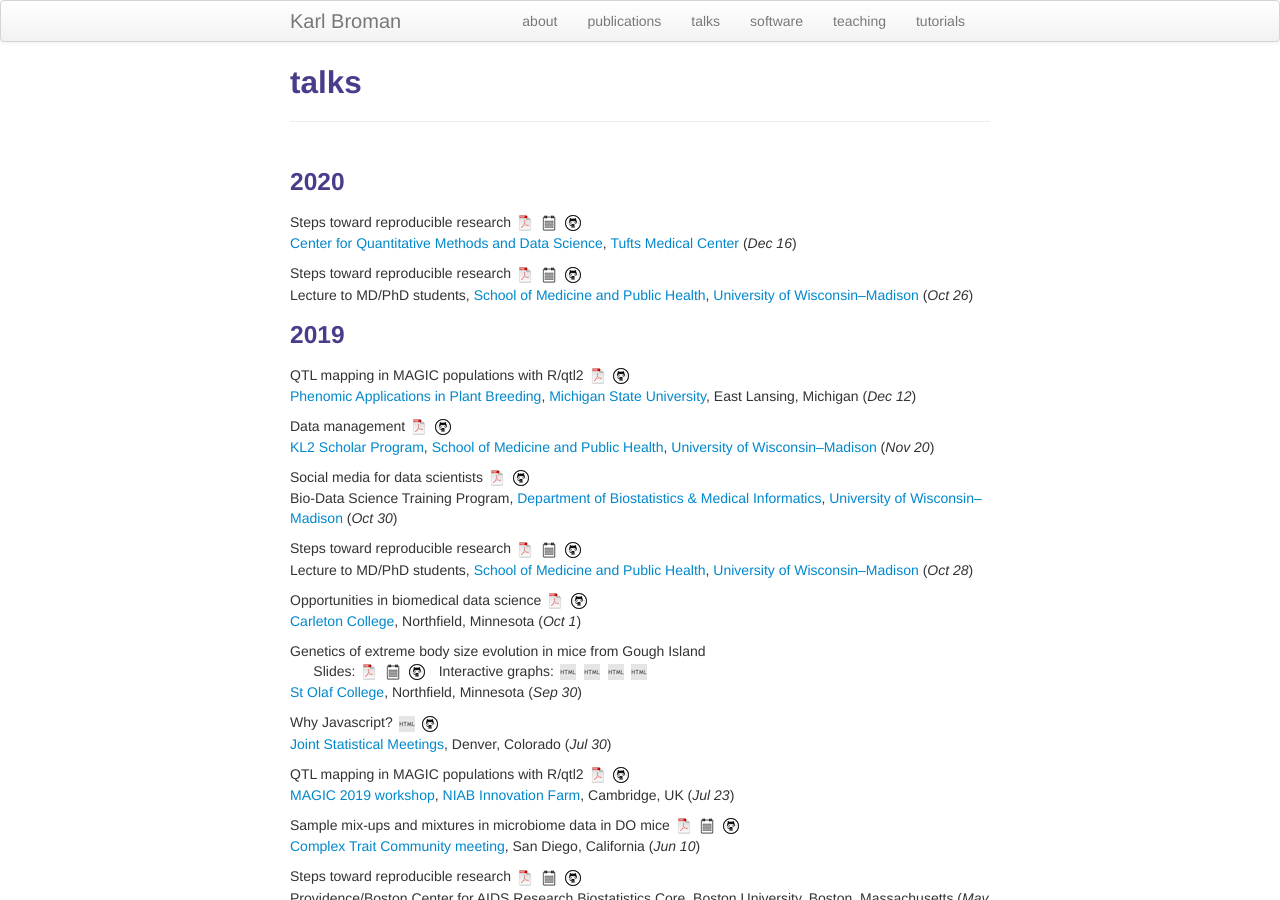
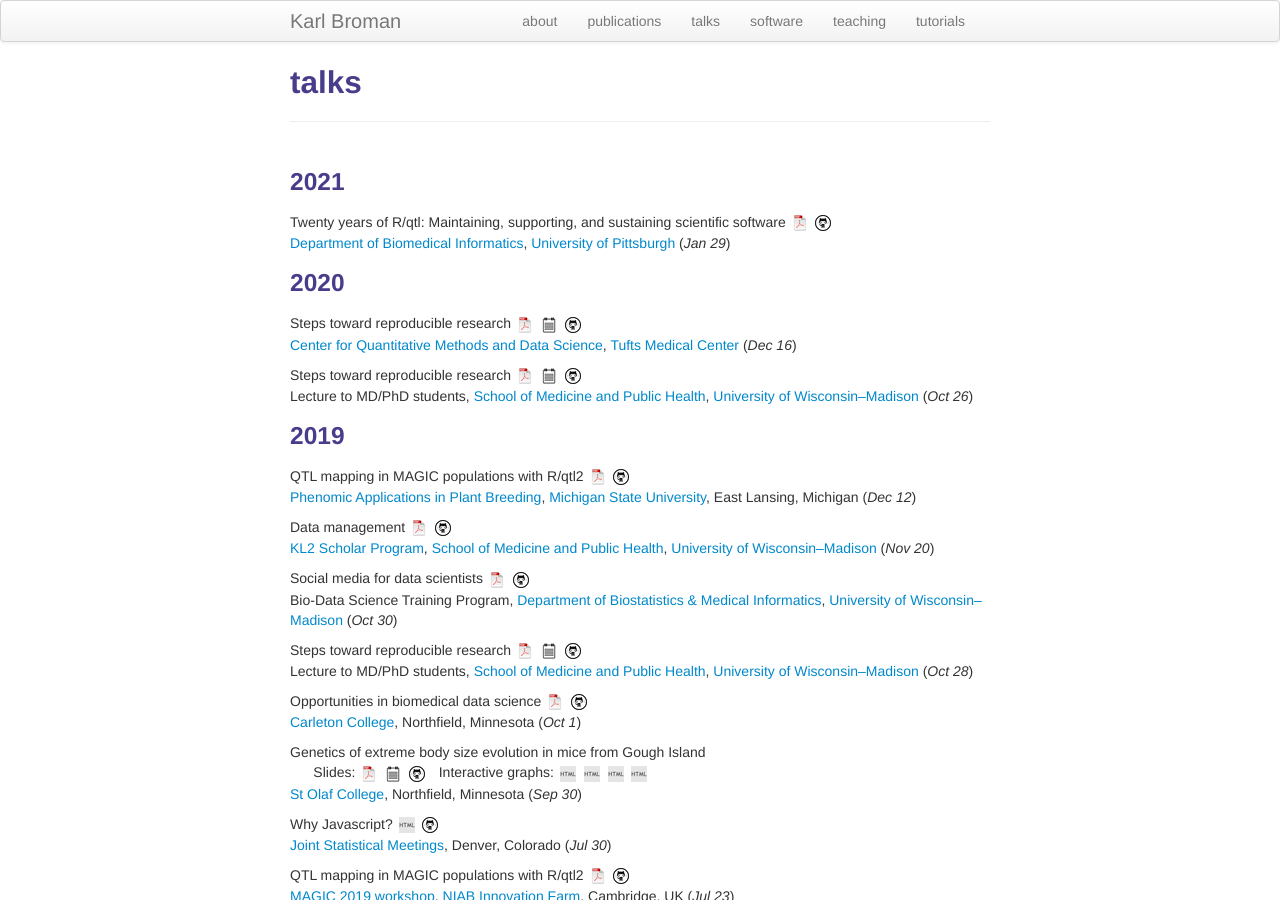
Before and after one commit to kbroman/kbroman.github.io, a Jekyll site: the page built from pages/talks.md, in a window 1280 px wide and 900 px high. Built offline with Jekyll 4.4.1, drawn with Linux system fonts in a browser that asks for light colours.

Commit message:
Add U Pittsburgh talk to pages/talks

```diff
--- a/pages/talks.md
+++ b/pages/talks.md
@@ -3,6 +3,15 @@ layout: page
 title: talks
 description: Karl Broman's talks
 ---
+
+### 2021
+
+Twenty years of R/qtl: Maintaining, supporting, and sustaining scientific software
+[![pdf](icons16/pdf-icon.png)](https://www.biostat.wisc.edu/~kbroman/presentations/rqtl2_pitt2021.pdf)
+[![github](icons16/github-icon.png)](https://github.com/kbroman/Talk_Pitt2021)<br/>
+[Department of Biomedical Informatics](https://www.dbmi.pitt.edu/), [University of Pittsburgh](https://www.pitt.edu)
+(_Jan 29_)
+
 
 ### 2020
 
```
